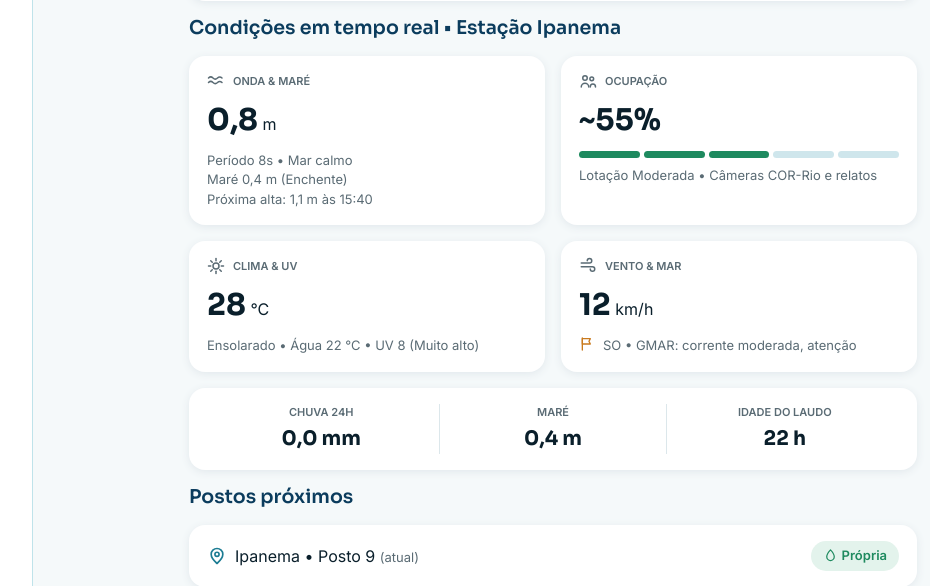
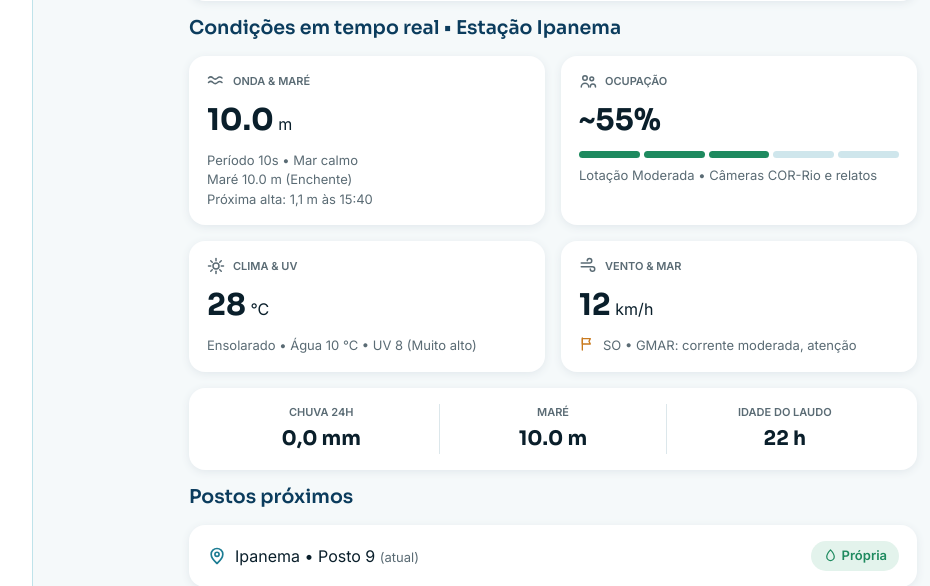
Before and after one commit to vitorllr/INF1039-2026.2-Team-4, a Django app: page /detalhes/ in a window 1280 px wide. Shown: the part 529-1115 px from the top of the page, without its empty margins (207-1137 px from the left). Run offline with Django 5.2, Linux system fonts and the light colour scheme; tables that the repository leaves empty hold one stand-in row (values such as "Sample post"); a database or web service that is not in the repository returns one stand-in record (values such as "Sample title"); data that the repository does not hold is empty.

Commit message:
linkei a api com o site e botei algumas informaçõe s dela. tipo altura da onda, tamanho da onda, tem peratura da água e maré.

```diff
--- a/Sprint-5/bluetide/bluetideapp/templates/detalhes.html
+++ b/Sprint-5/bluetide/bluetideapp/templates/detalhes.html
@@ -132,8 +132,8 @@
                             </svg>
                             ONDA &amp; MARÉ
                         </p>
-                        <p class="numero m-0 mt-2"><span class="numero-grande">0,8</span> m</p>
-                        <p class="info m-0 mt-2">Período 8s • Mar calmo<br>Maré 0,4 m (Enchente)<br>Próxima alta: 1,1 m às 15:40</p>
+                        <p class="numero m-0 mt-2"><span class="numero-grande">{{ mar.wave_height|floatformat:1 }}</span> m</p>
+                        <p class="info m-0 mt-2">Período {{ mar.wave_period|floatformat:0 }}s • Mar calmo<br>Maré {{ mar.sea_level_height_msl|floatformat:1 }} m (Enchente)<br>Próxima alta: 1,1 m às 15:40</p>
                     </div>
                 </div>
 
@@ -177,7 +177,7 @@
                             CLIMA &amp; UV
                         </p>
                         <p class="numero m-0 mt-2"><span class="numero-grande">28</span> °C</p>
-                        <p class="info m-0 mt-2">Ensolarado • Água 22 °C • UV 8 (Muito alto)</p>
+                        <p class="info m-0 mt-2">Ensolarado • Água {{ mar.sea_surface_temperature|floatformat:0 }} °C • UV 8 (Muito alto)</p>
                     </div>
                 </div>
 
@@ -209,7 +209,7 @@
                 </div>
                 <div class="resumo-item borda-lados">
                     <p class="rotulo m-0">MARÉ</p>
-                    <p class="resumo-valor m-0 mt-1">0,4 m</p>
+                    <p class="resumo-valor m-0 mt-1">{{ mar.sea_level_height_msl|floatformat:1 }} m</p>
                 </div>
                 <div class="resumo-item">
                     <p class="rotulo m-0">IDADE DO LAUDO</p>
--- a/Sprint-5/bluetide/bluetideapp/views.py
+++ b/Sprint-5/bluetide/bluetideapp/views.py
@@ -1,4 +1,5 @@
 from django.shortcuts import render
+import requests
 
 
 def home(request):
@@ -26,5 +27,17 @@ def duvidas(request):
 def alertas(request):
     return render(request, "alertas.html")
 
+#meio que processa a api, através da biblioteca do requests. manda td em json
 def detalhes(request):
-    return render(request, "detalhes.html")
+    resposta = requests.get(
+        "https://marine-api.open-meteo.com/v1/marine",
+        params={
+            "latitude": -22.9868,
+            "longitude": -43.2050,
+            "current": "wave_height,wave_period,sea_surface_temperature,sea_level_height_msl",
+            "timezone": "America/Sao_Paulo",
+        },
+        timeout=10,
+    )
+    mar = resposta.json().get("current", {})
+    return render(request, "detalhes.html", {"mar": mar})
```
